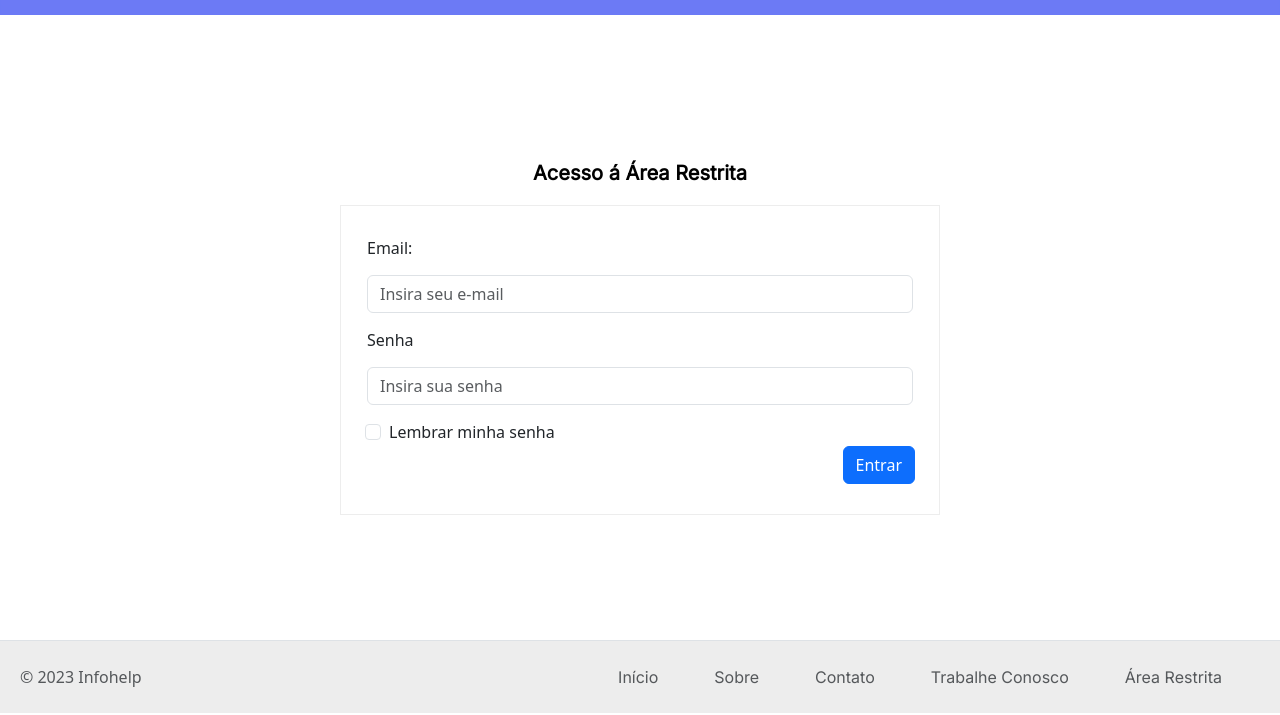
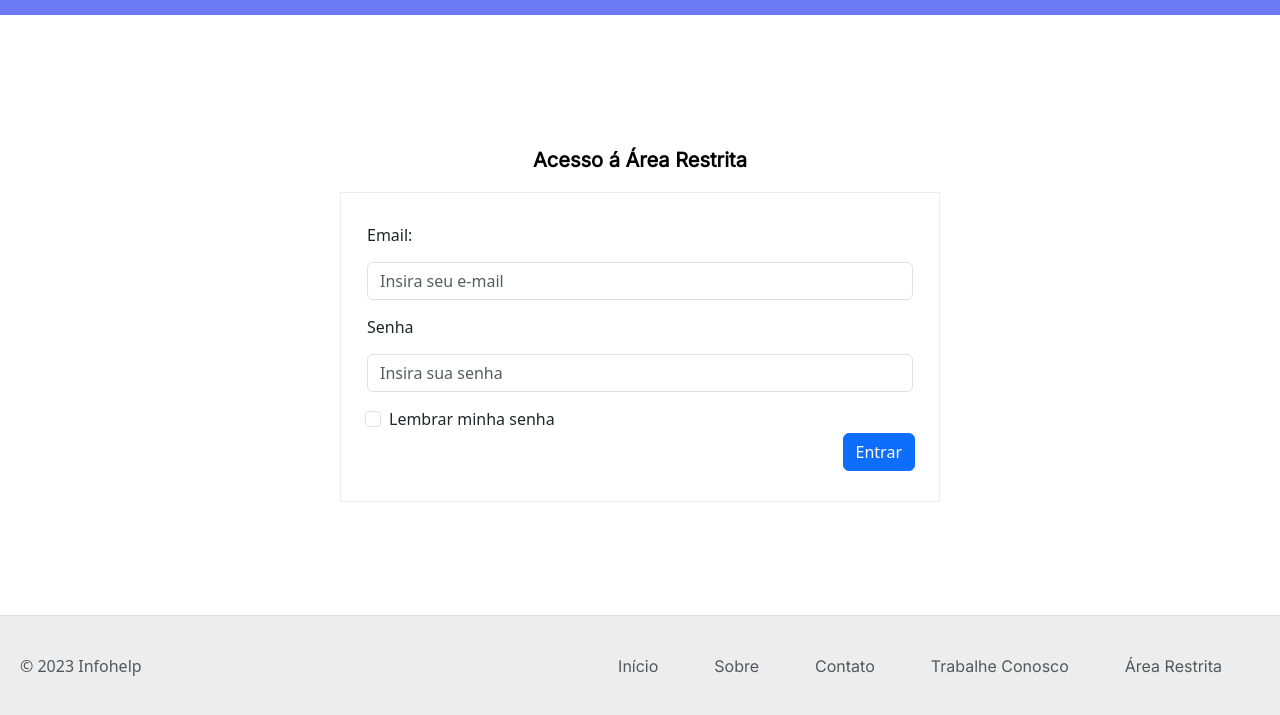
Before and after one commit to DiogoCaxiado/BootStrap, a plain HTML site: page pages/Login/index.html in a window 1280 px wide. Shown: the part 85-800 px from the top of the page. Drawn offline with nearby package versions, Linux system fonts and the light colour scheme.

Commit message:
Ajustando o tamanho do footer

```diff
--- a/css/global.css
+++ b/css/global.css
@@ -58,6 +58,7 @@
 .d-flex {
     padding: 20px;
     margin: 0 !important;
+    height: 100px;
 
     background-color: #EDEDED;
 }
--- a/pages/Login/style.css
+++ b/pages/Login/style.css
@@ -4,7 +4,7 @@
     justify-content: center;
     align-items: center;
 
-    height: calc(100vh - 175px);
+    height: calc(100vh - 200px);
 }
 
 #form-area h2 {
```
